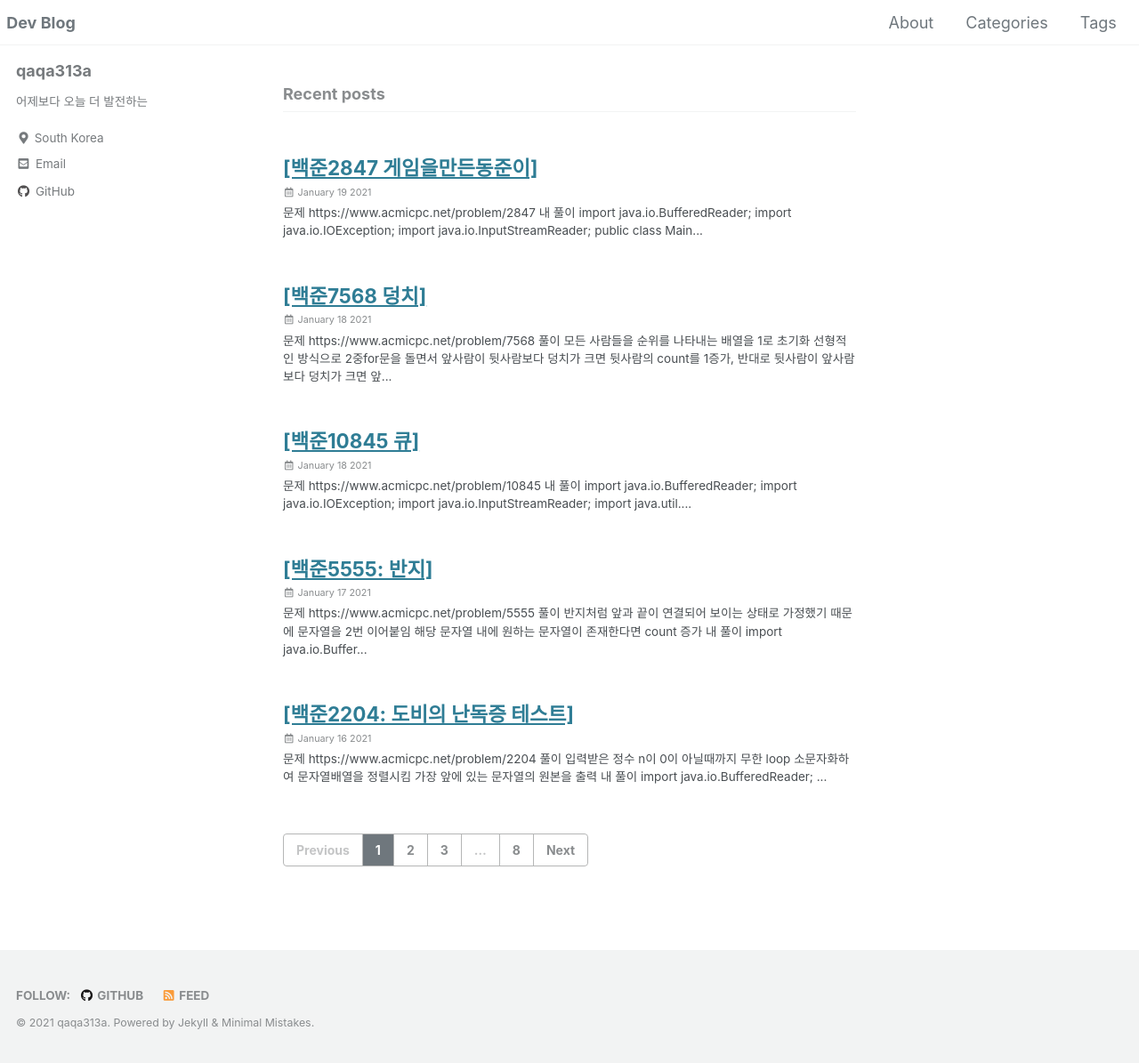
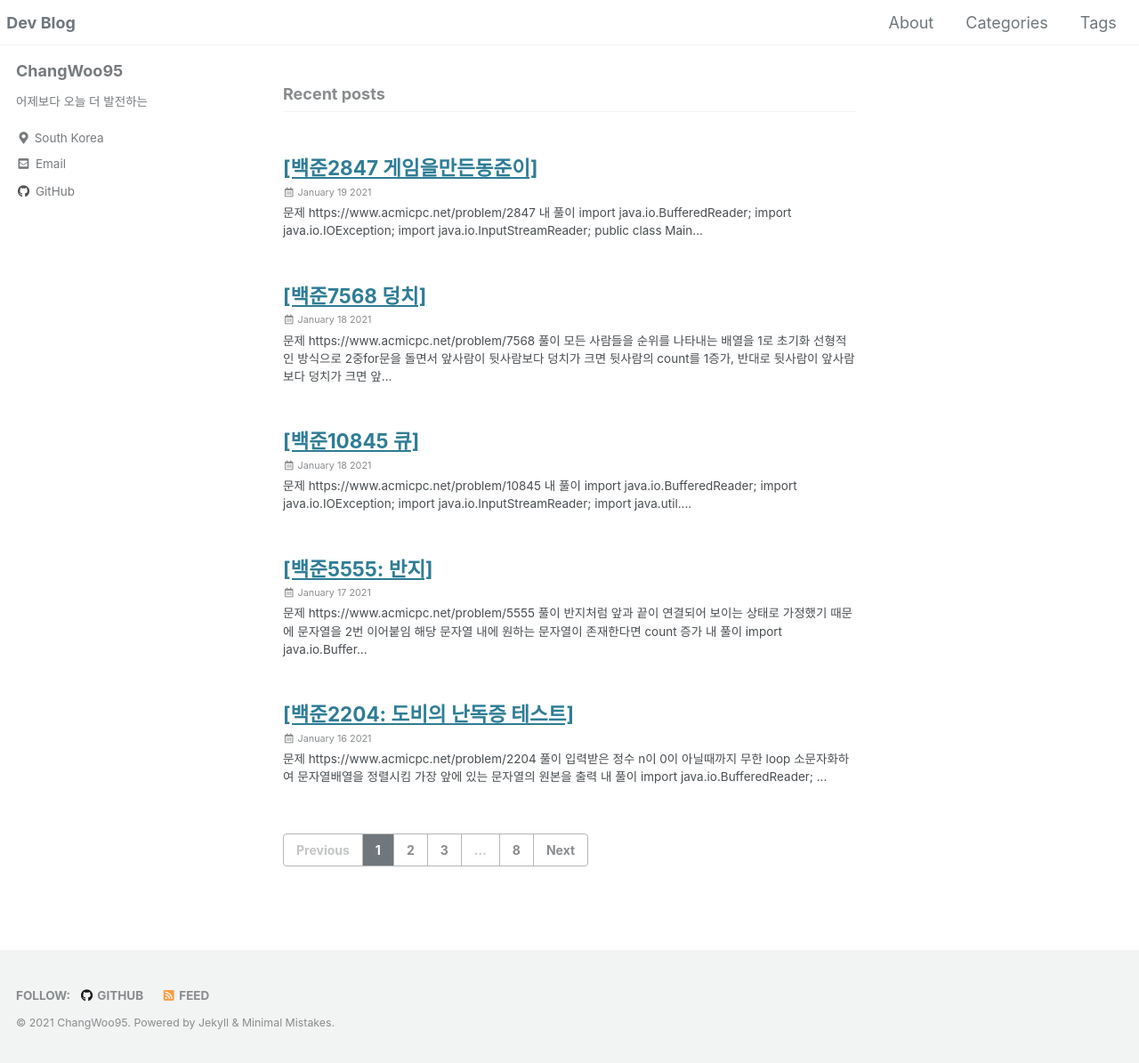
Before and after one commit to ChangWoo95/ChangWoo95.github.io, a Jekyll site: the page built from index.html, in a window 1280 px wide. Shown: the whole page at 89% size. Built offline with Jekyll 4.4.1, drawn with Linux system fonts in a browser that asks for light colours; cached includes are drawn as plain includes; the list of posts is cut into pages by our own code.

Commit message:
blog modify

```diff
--- a/_config.yml
+++ b/_config.yml
@@ -19,9 +19,9 @@ locale                   : "en-US"
 title                    : "Dev Blog"
 title_separator          : "-"
 subtitle                 : # site tagline that appears below site title in masthead
-name                     : "qaqa313a"
+name                     : "ChangWoo95"
 description              : "어제보다 오늘 더 발전하는"
-url                      : "https://qaqa313a.github.io/" # the base hostname & protocol for your site e.g. "https://mmistakes.github.io"
+url                      : "https://changwoo95.github.io/" # the base hostname & protocol for your site e.g. "https://mmistakes.github.io"
 baseurl                  : "" # the subpath of your site, e.g. "/blog"
 repository               : # GitHub username/repo-name e.g. "mmistakes/minimal-mistakes"
 teaser                   : # path of fallback teaser image, e.g. "/assets/images/500x300.png"
@@ -93,7 +93,7 @@ analytics:
 
 # Site Author
 author:
-  name             : "qaqa313a"
+  name             : "ChangWoo95"
   avatar           : # path of avatar image, e.g. "/assets/images/bio-photo.jpg"
   bio              : "어제보다 오늘 더 발전하는"
   location         : "South Korea"
@@ -112,7 +112,7 @@ author:
       # url: "https://facebook.com/"
     - label: "GitHub"
       icon: "fab fa-fw fa-github"
-      url: "https://github.com/qaqa313a/"
+      url: "https://github.com/ChangWoo95/"
     - label: "Instagram"
       icon: "fab fa-fw fa-instagram"
       # url: "https://instagram.com/"
@@ -128,7 +128,7 @@ footer:
       # url:
     - label: "GitHub"
       icon: "fab fa-fw fa-github"
-      url: "https://github.com/qaqa313a/"
+      url: "https://github.com/ChangWoo95/"
     - label: "GitLab"
       icon: "fab fa-fw fa-gitlab"
       # url: "https://github.com/qaqa313a/"
--- /dev/null
+++ b/naverac1bf0ace8a2e4858e6ffb43c363595b.html
@@ -0,0 +1 @@
+naver-site-verification: naverac1bf0ace8a2e4858e6ffb43c363595b.html
```
